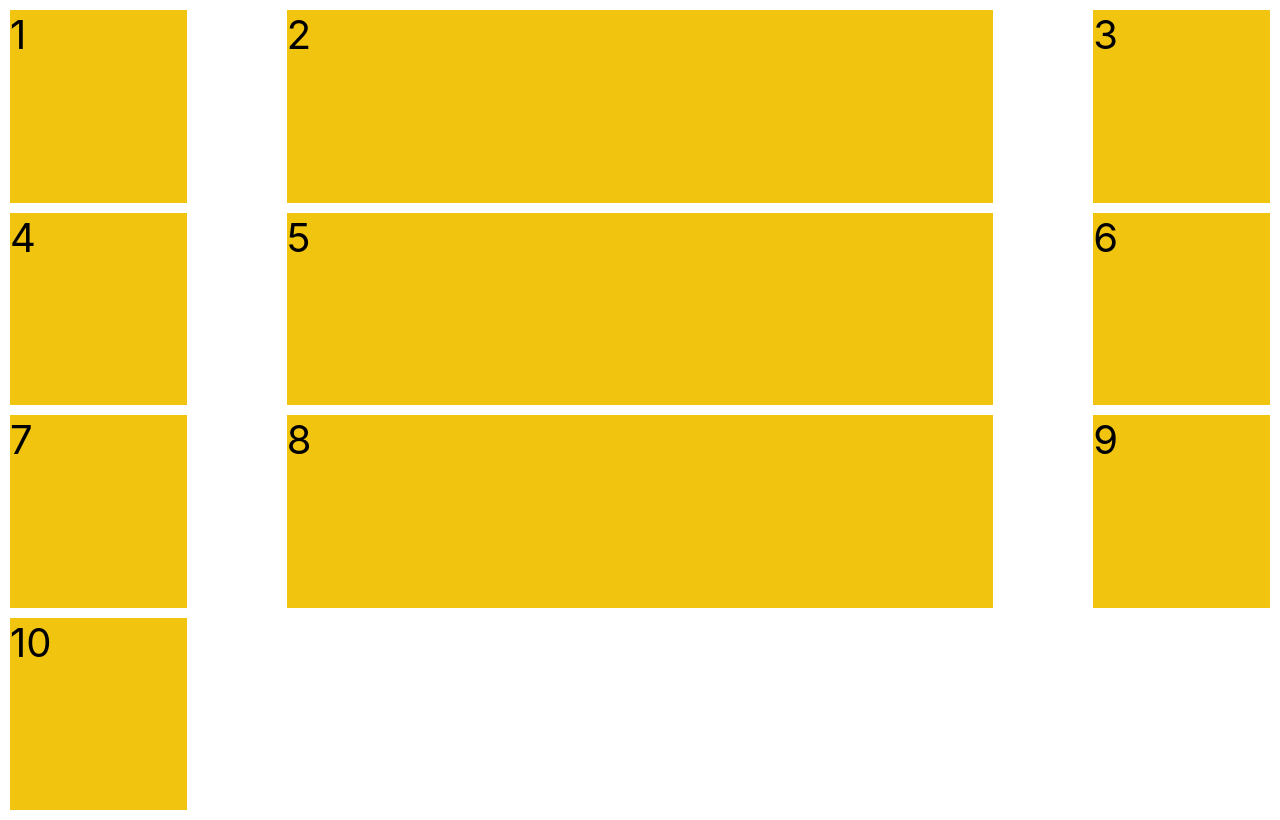
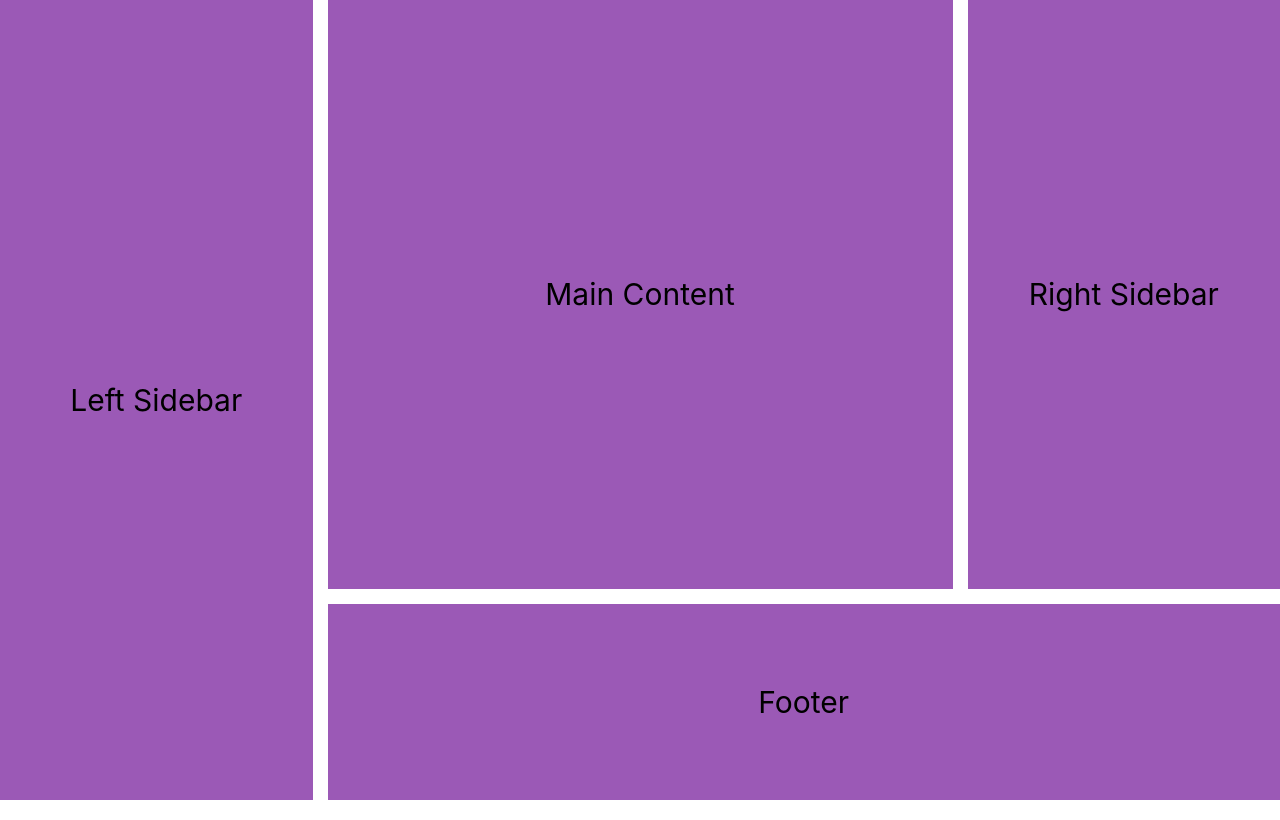
Before and after one commit to hewonjeong/grid, a React (Create React App) app: page / in a window 1280 px wide. Built offline with nearby package versions, Linux system fonts and the light colour scheme.

Commit message:
feat: add Naming

```diff
--- a/src/index.tsx
+++ b/src/index.tsx
@@ -1,10 +1,10 @@
 import React from 'react'
 import ReactDOM from 'react-dom'
-import Gaps from './pages/Gaps'
+import Naming from './pages/Naming'
 import './index.scss'
 
 const Home = () => {
-  return <Gaps />
+  return <Naming />
 }
 
 ReactDOM.render(
--- /dev/null
+++ b/src/pages/Naming.module.scss
@@ -0,0 +1,34 @@
+@import 'palette';
+
+.container {
+  display: grid;
+  grid-template-columns:
+    [left-sidebar-start] 1fr
+    [left-sidebar-end main-content-start] 2fr
+    [main-content-end right-sidebar-start] 1fr
+    [right-sidebar-end];
+
+  grid-template-rows:
+    [body-start] 6fr
+    [body-end footer-start] 2fr
+    [footer-end];
+
+  height: 100vh;
+  grid-gap: 15px;
+
+  & > * {
+    background-color: $purple;
+    font-size: 30px;
+    display: flex;
+    align-items: center;
+    justify-content: center;
+  }
+
+  .footer {
+    grid-column: main-content-start / right-sidebar-end;
+  }
+
+  .leftSidebar {
+    grid-row: body-start / footer-end;
+  }
+}
--- /dev/null
+++ b/src/pages/Naming.tsx
@@ -0,0 +1,15 @@
+import React from 'react'
+import styles from './Naming.module.scss'
+
+const Naming = () => {
+  return (
+    <div className={styles.container}>
+      <div className={styles.leftSidebar}>Left Sidebar</div>
+      <div className={styles.mainContent}>Main Content</div>
+      <div className={styles.rightSidebar}>Right Sidebar</div>
+      <div className={styles.footer}>Footer</div>
+    </div>
+  )
+}
+
+export default Naming
```
